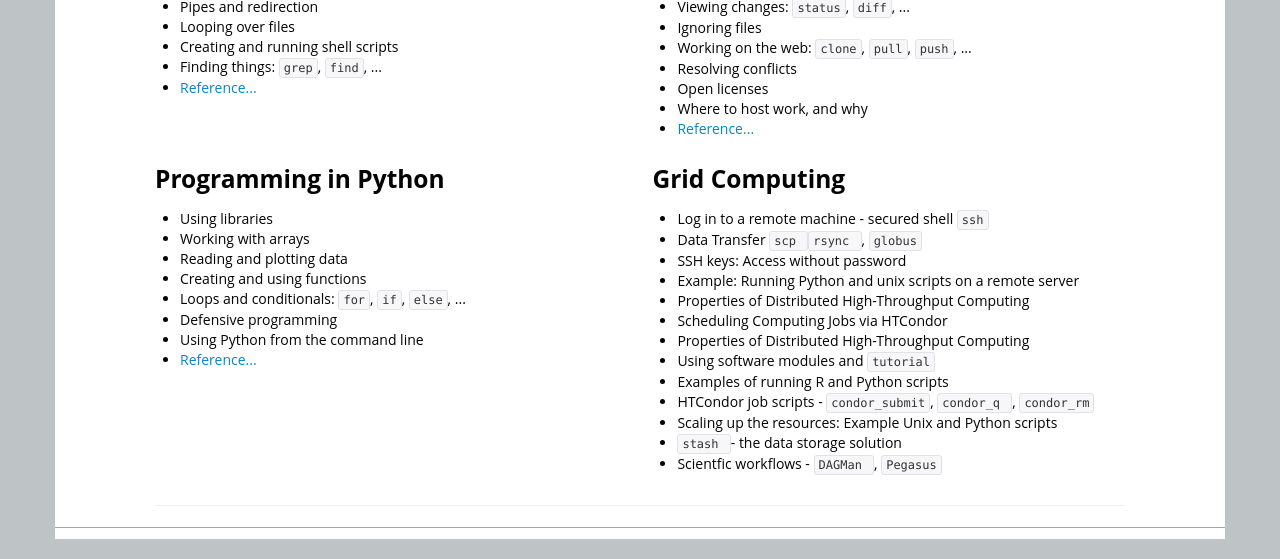
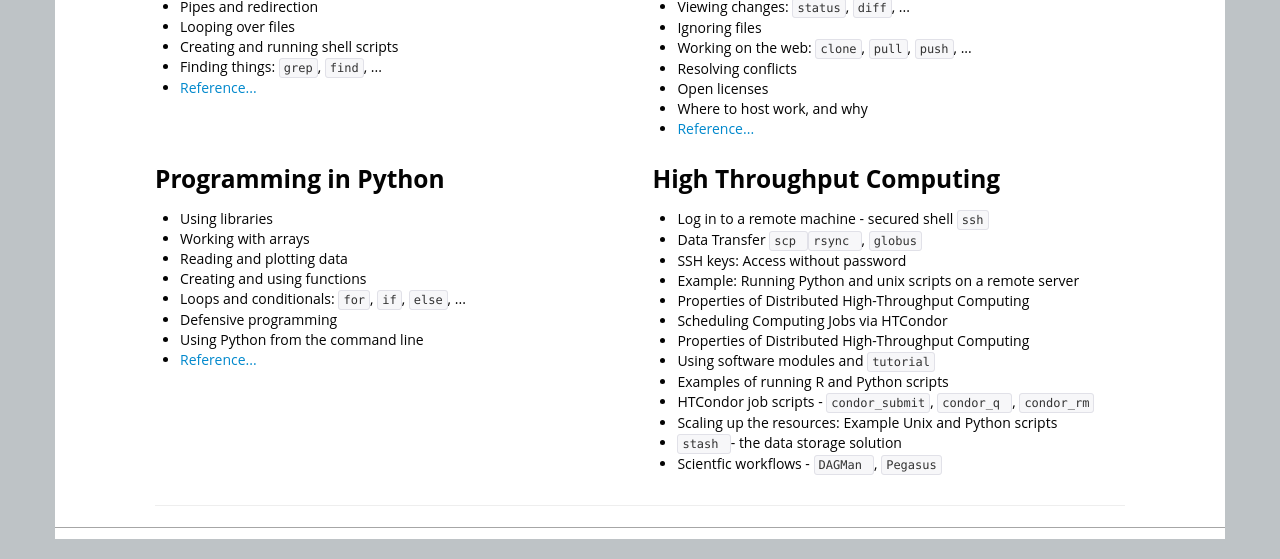
Before and after one commit to SWC-OSG-Workshop/2015-10-27-duke, a Jekyll site: the page built from syllabus.md, in a window 1280 px wide. Shown: the part 367-926 px from the top of the page. Built offline with Jekyll 4.4.1, drawn with Linux system fonts in a browser that asks for light colours.

Commit message:
edit inlcludes/syllabus.html

```diff
--- a/_includes/syllabus.html
+++ b/_includes/syllabus.html
@@ -46,7 +46,7 @@
     </ul>
   </div>
   <div class="span6">
-    <h3> Grid Computing </h3>
+    <h3> High Throughput Computing </h3>
     <ul>
       <li> Log in to a remote machine - secured shell  <code> ssh </code>  </li>
       <li> Data Transfer  <code> scp </code> <code> rsync </code>, <code> globus </code> </li>
```
